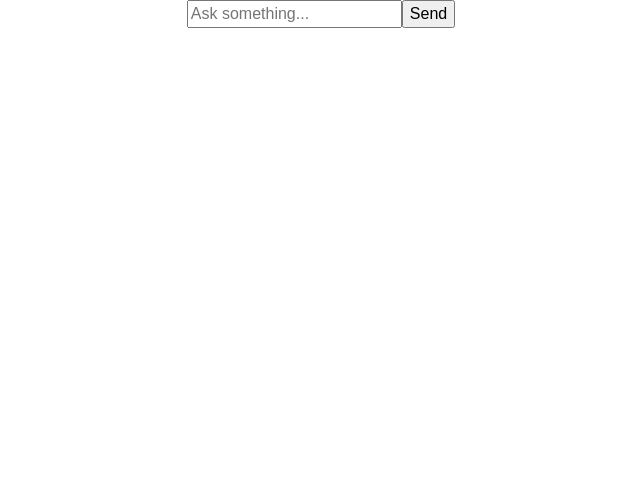
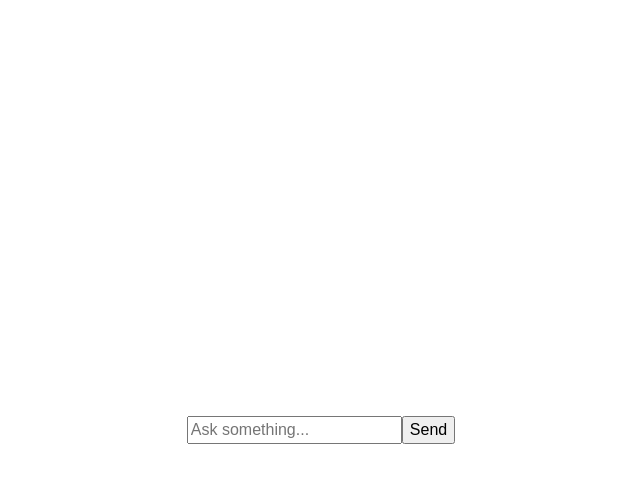
Before and after one commit to jrdnthedev/komatsu, an Angular app: page / in a window 1280 px wide. Shown: the top 482 px of the page, without its empty margins (319-959 px from the left). Built offline with nearby package versions, Linux system fonts and the light colour scheme.

Commit message:
code enhancements

```diff
--- a/src/app/app.component.html
+++ b/src/app/app.component.html
@@ -1,9 +1,10 @@
 <main>
   <div id="wrapper">
-    <!-- <app-chat-bubble></app-chat-bubble> -->
-    @for(message of messages; track $index) {
-    <app-chat-bubble [response]="message"></app-chat-bubble>
-    }
+    <div id="chat-container">
+      @for(message of (messages$ | async)!; track $index) {
+      <app-chat-bubble [response]="message"></app-chat-bubble>
+      }
+    </div>
 
     <form (ngSubmit)="send()" class="input-container">
       <input [formControl]="input" placeholder="Ask something..." />
--- a/src/app/app.component.scss
+++ b/src/app/app.component.scss
@@ -6,5 +6,12 @@ main {
 #wrapper {
   display: flex;
   flex-direction: column;
-  gap: 20px;
+  #chat-container {
+    display: flex;
+    flex-direction: column;
+    height: 400px;
+    overflow: auto;
+    margin-bottom: 1rem;
+    gap: 20px;
+  }
 }
--- a/src/app/app.component.ts
+++ b/src/app/app.component.ts
@@ -2,35 +2,47 @@ import { Component } from '@angular/core';
 import { ChatBubbleComponent } from './chat-bubble/chat-bubble.component';
 import { FormControl, ReactiveFormsModule, FormsModule } from '@angular/forms';
 import { ChatMessage } from './interface/chat';
-import { delay, Observable, of } from 'rxjs';
+import { BehaviorSubject, delay, Observable, of } from 'rxjs';
+import { CommonModule } from '@angular/common';
 
 @Component({
   selector: 'app-root',
-  imports: [ChatBubbleComponent, ReactiveFormsModule, FormsModule],
+  imports: [
+    ChatBubbleComponent,
+    ReactiveFormsModule,
+    FormsModule,
+    CommonModule,
+  ],
   templateUrl: './app.component.html',
   styleUrl: './app.component.scss',
 })
 export class AppComponent {
   title = 'komatsu';
   input = new FormControl('');
-  messages: ChatMessage[] = [];
+  private messageSubject = new BehaviorSubject<ChatMessage[]>([]);
+  messages$ = this.messageSubject.asObservable();
 
   send() {
     const message = this.input.value?.trim();
     if (!message) return;
     this.input.setValue('');
-    this.messages.push({
+    this.messageSubject.next([
+      ...this.messageSubject.getValue(),
+      {
         content: message,
         role: 'user',
         createdAt: new Date(),
-    });
-
+      },
+    ]);
     this.mockLLMResponse(message).subscribe((response) => {
-      this.messages.push({
+      this.messageSubject.next([
+        ...this.messageSubject.getValue(),
+        {
           content: response,
           role: 'llm',
           createdAt: new Date(),
-      });
+        },
+      ]);
     });
   }
 
```
Lines whose indentation alone changed are shown as unchanged.
